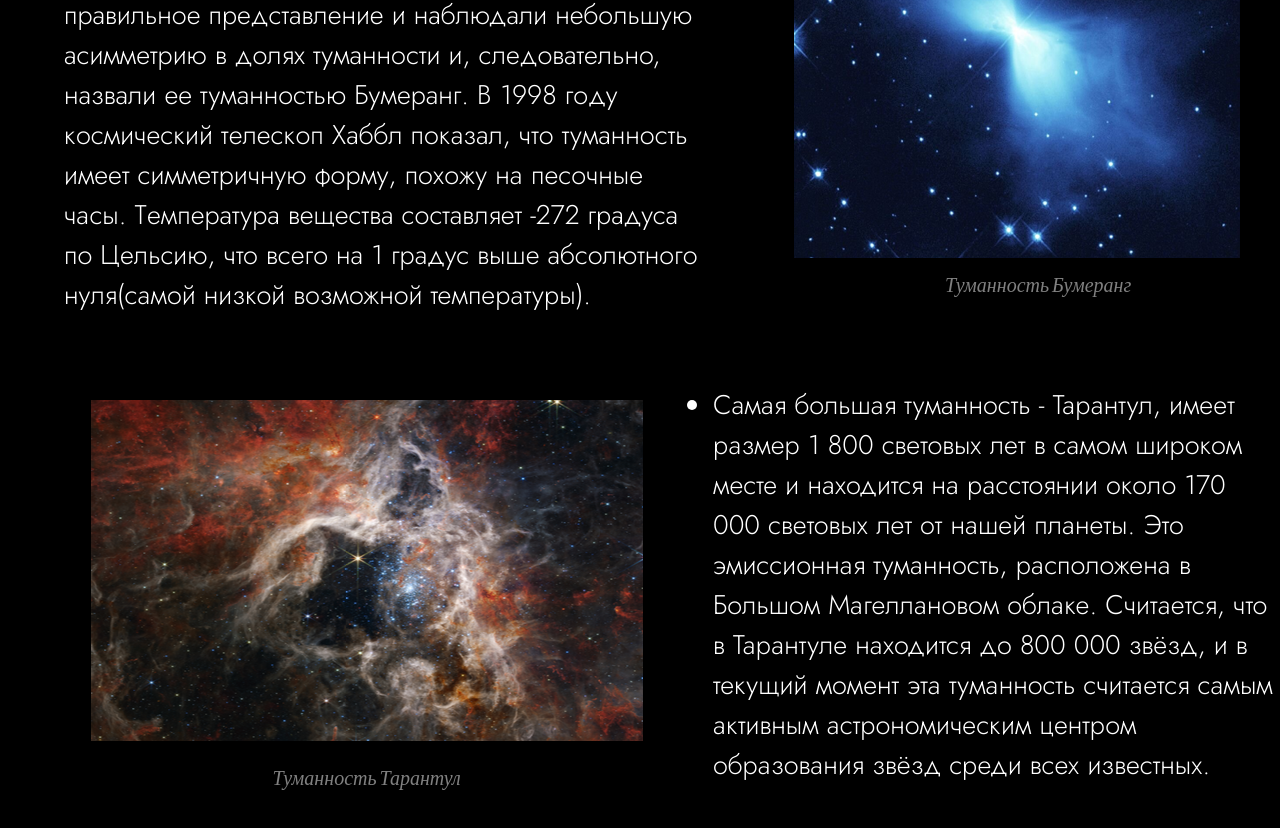
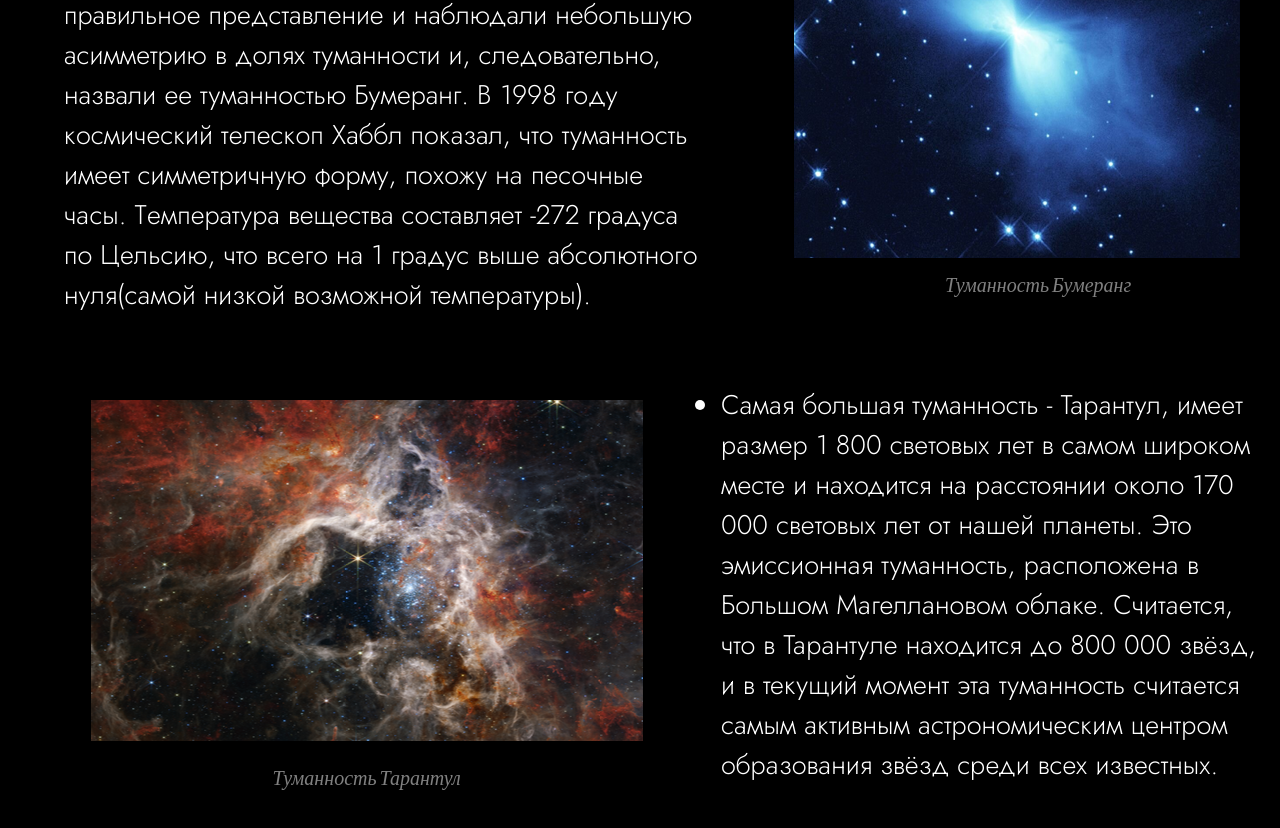
Before and after one commit to 4ertomaz1k/4ertomaz1k.github.io, a plain HTML site: page index.html in a window 1280 px wide. Shown: the part 6903-7731 px from the top of the page. Drawn offline with nearby package versions, Linux system fonts and the light colour scheme; a web font is replaced by a local one.

Commit message:
Update style.css

```diff
--- a/style.css
+++ b/style.css
@@ -1498,7 +1498,7 @@ animation: myAnim_theme 2s ease-out 0s 1 alternate forwards;
     .interesting_fact_6{
     margin-top: 50px;
     margin-left: 40px;
-    width: 566px;
+    width: 550px;
     height: auto;
     color: rgb(255, 255, 255);
     font-family: Jost;
```
